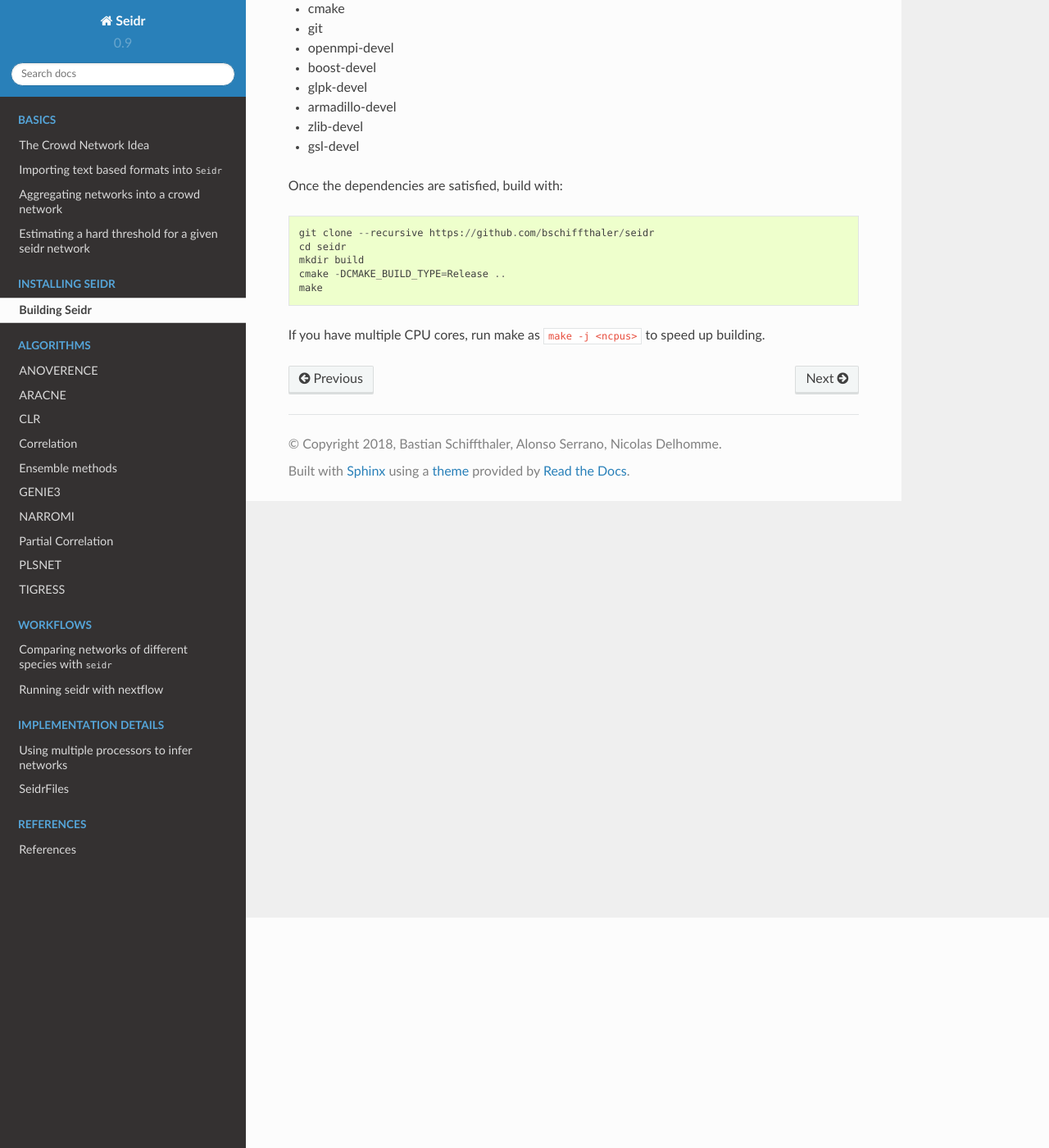
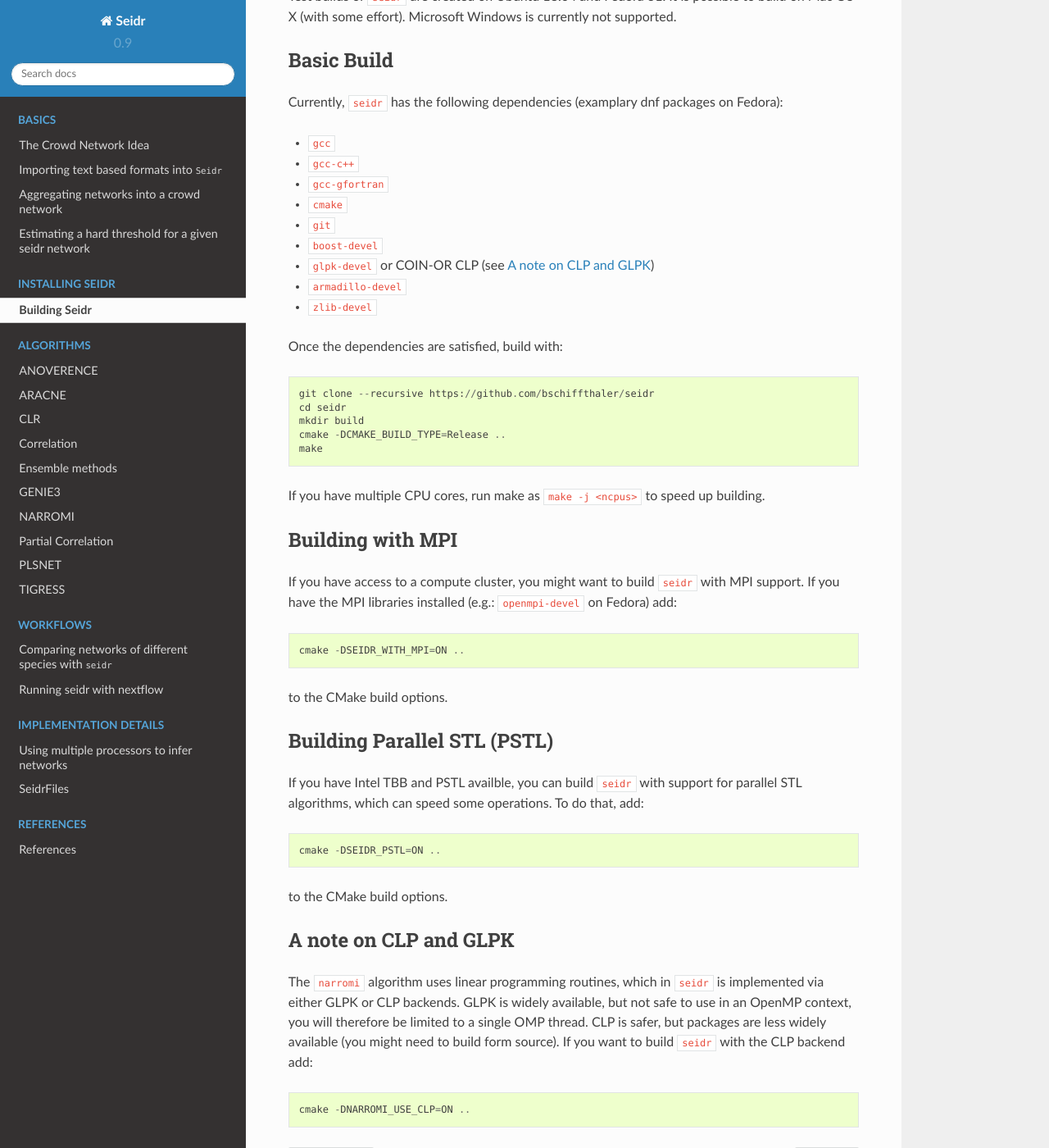
Before and after one commit to bschiffthaler/seidr, a Sphinx documentation site: the page built from docs/source/building/building.rst, in a window 1280 px wide and 1400 px high, scrolled down 281 px. Shown: the whole window at 82% size. Built offline with Sphinx 7.4.7 and the Read the Docs theme 2.0.0, drawn with Linux system fonts in a browser that asks for light colours; some of the changed text lies outside the part shown.

Commit message:
Started updating docs

```diff
--- a/docs/source/building/building.rst
+++ b/docs/source/building/building.rst
@@ -3,19 +3,28 @@
 Building Seidr
 ==============
 
-Currently, seidr has the following dependencies (examplary dnf packages on Fedora):
+Supported OSs
+^^^^^^^^^^^^^
 
-* gcc
-* gcc-c++
-* gcc-gfortran
-* cmake
-* git
-* openmpi-devel
-* boost-devel
-* glpk-devel
-* armadillo-devel
-* zlib-devel
-* gsl-devel
+``seidr`` should build fine on most Linux distributions.
+
+Test builds of ``seidr`` are created on Ubuntu 18.04 and Fedora 31. It is possible to
+build on Mac OS X (with some effort). Microsoft Windows is currently not supported.
+
+Basic Build
+^^^^^^^^^^^
+
+Currently, ``seidr`` has the following dependencies (examplary dnf packages on Fedora):
+
+* ``gcc``
+* ``gcc-c++``
+* ``gcc-gfortran``
+* ``cmake``
+* ``git``
+* ``boost-devel``
+* ``glpk-devel`` or COIN-OR CLP (see :ref:`clp-label`)
+* ``armadillo-devel``
+* ``zlib-devel``
 
 Once the dependencies are satisfied, build with::
 
@@ -26,3 +35,36 @@ Once the dependencies are satisfied, build with::
   make
 
 If you have multiple CPU cores, run make as ``make -j <ncpus>`` to speed up building.
+
+Building with MPI
+^^^^^^^^^^^^^^^^^
+
+If you have access to a compute cluster, you might want to build ``seidr`` with
+MPI support. If you have the MPI libraries installed (e.g.: ``openmpi-devel`` on Fedora) add::
+
+  cmake -DSEIDR_WITH_MPI=ON ..
+
+to the CMake build options.
+
+Building Parallel STL (PSTL)
+^^^^^^^^^^^^^^^^^^^^^^^^^^^^
+
+If you have Intel TBB and PSTL availble, you can build ``seidr`` with support for
+parallel STL algorithms, which can speed some operations. To do that, add::
+
+  cmake -DSEIDR_PSTL=ON ..
+
+to the CMake build options.
+
+.. _clp-label:
+
+A note on CLP and GLPK
+^^^^^^^^^^^^^^^^^^^^^^
+
+The ``narromi`` algorithm uses linear programming routines, which in ``seidr`` is
+implemented via either GLPK or CLP backends. GLPK is widely available, but not
+safe to use in an OpenMP context, you will therefore be limited to a single OMP thread.
+CLP is safer, but packages are less widely available (you might need to build form source).
+If you want to build ``seidr`` with the CLP backend add::
+
+  cmake -DNARROMI_USE_CLP=ON ..
--- a/docs/source/threshold/threshold.rst
+++ b/docs/source/threshold/threshold.rst
@@ -2,6 +2,8 @@
 
 Estimating a hard threshold for a given seidr network
 =====================================================
+
+**Note that generally ``seidr backbone`` is preferred to this approach**
 
 Post aggregation, if any network in the input dataset was fully dense (i.e.
 having a score for each possible link in the network) the aggregated network
```
Also changed, not shown: docs/source/mpi/mpi.rst (+20 -2 lines).
